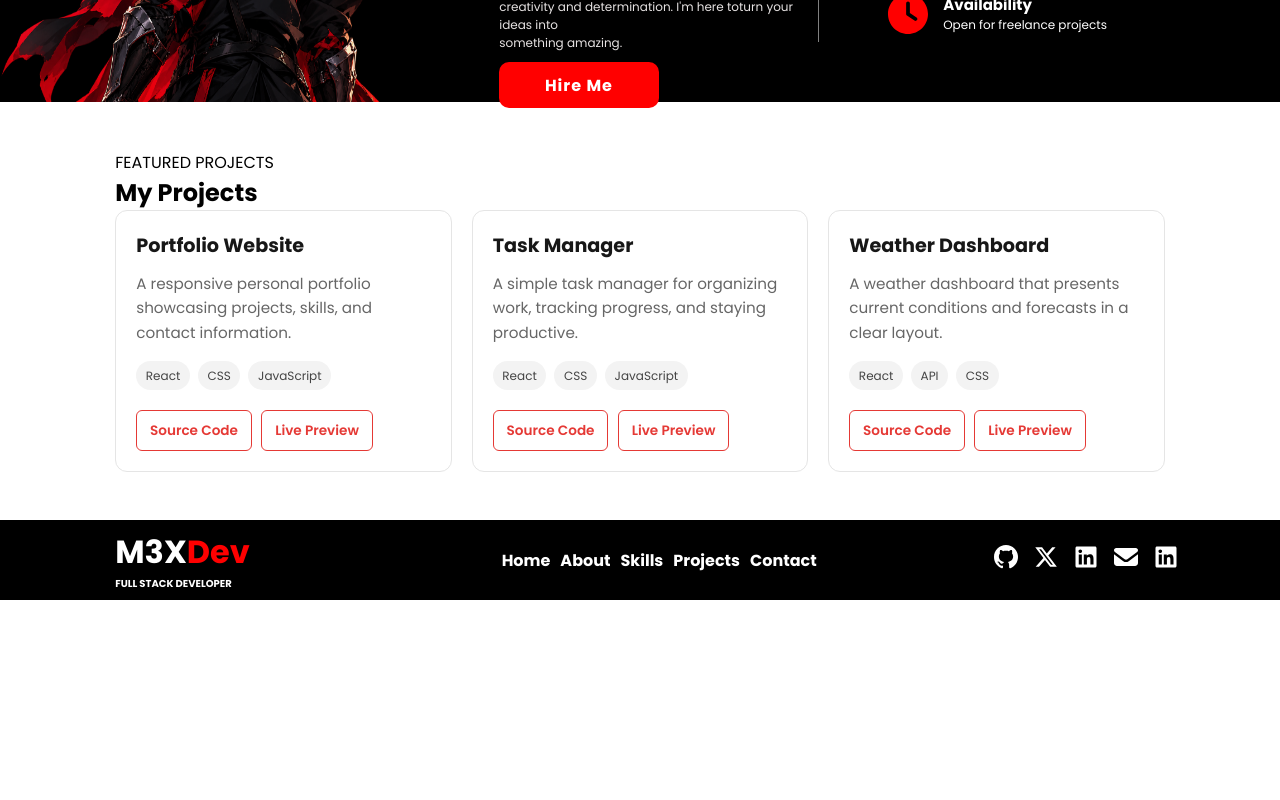
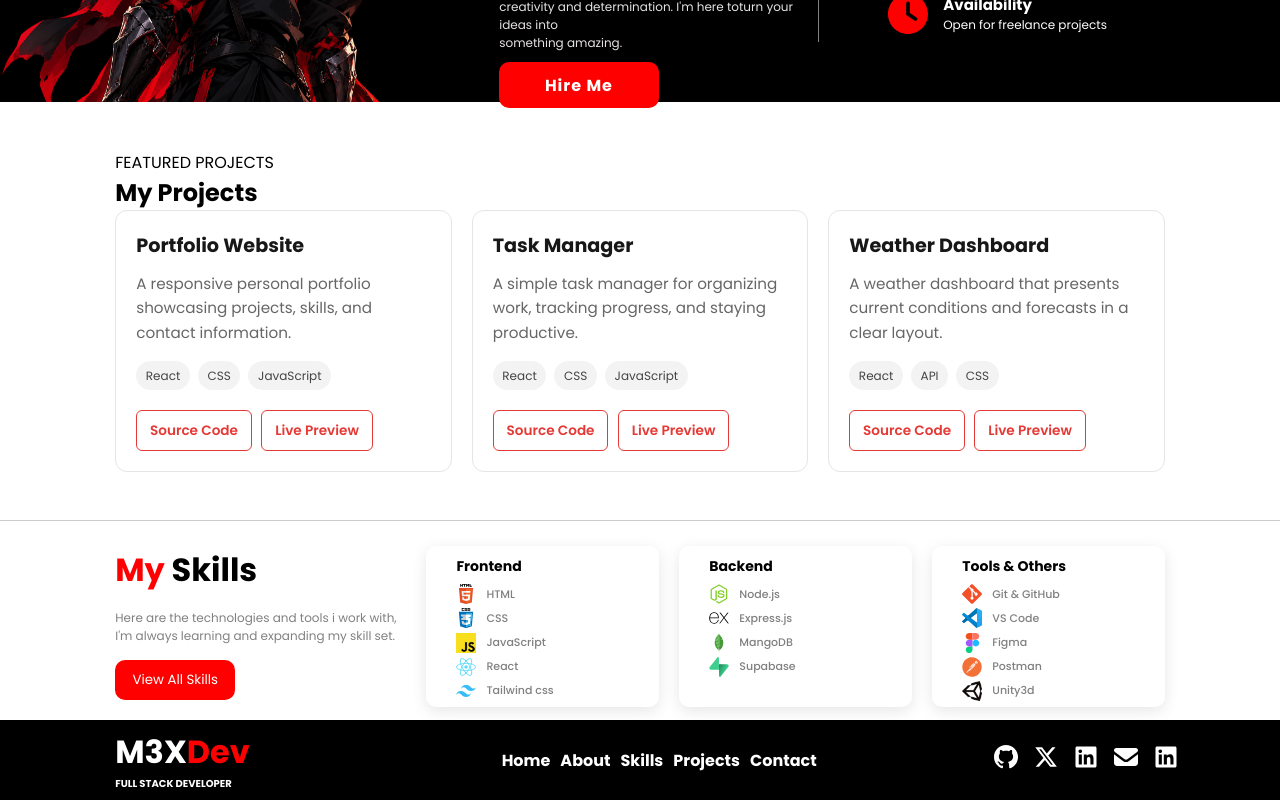
Before and after one commit to m3xadam/portfolio, a React (Vite) app: page /portfolio/home in a window 1280 px wide. Shown: the part 1443-2243 px from the top of the page. Before the commit the page ends 2043 px from the top, so only its background shows below. Built offline with nearby package versions, Linux system fonts and the light colour scheme.

Commit message:
Initial commit

```diff
--- a/src/pages/home.jsx
+++ b/src/pages/home.jsx
@@ -19,6 +19,7 @@ function Home() {
       <Services />
       <AboutMe />
       <Project />
+      <Skills />
       <Footer />
     </>
   );
```
